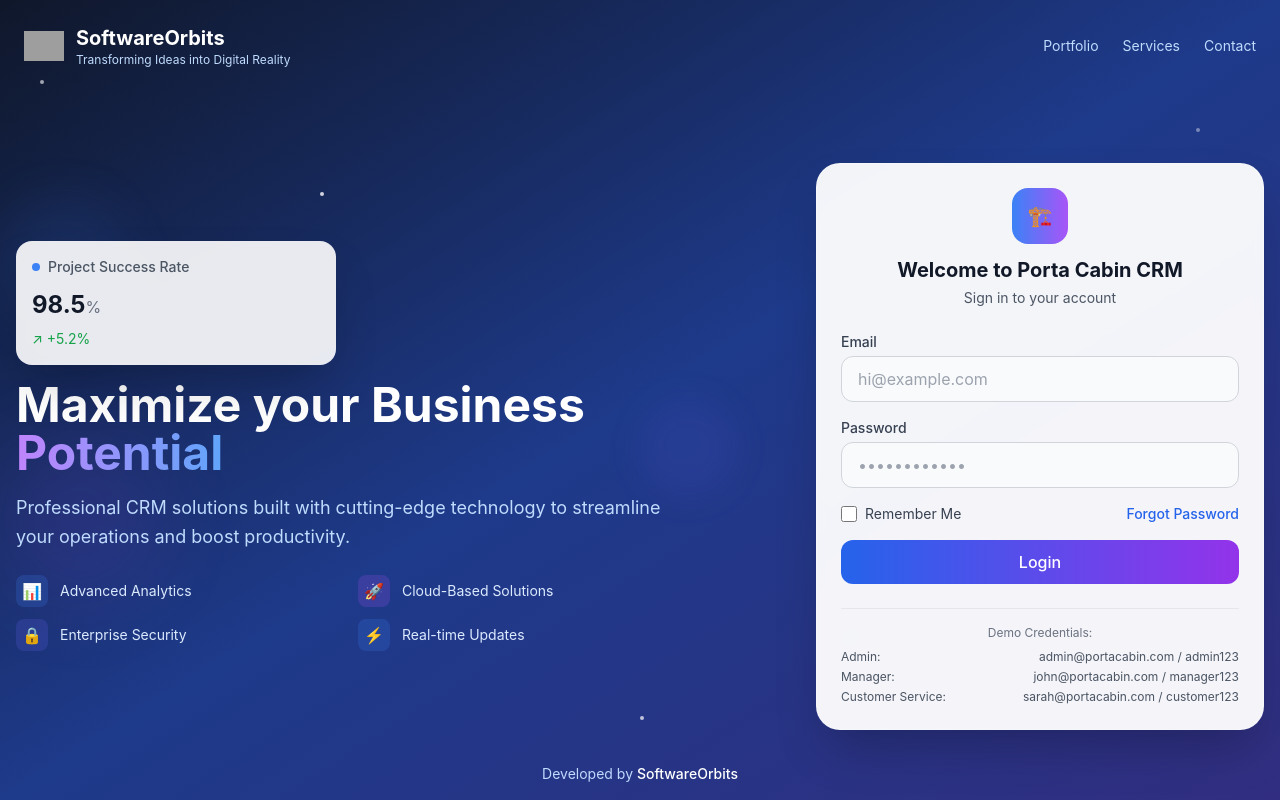
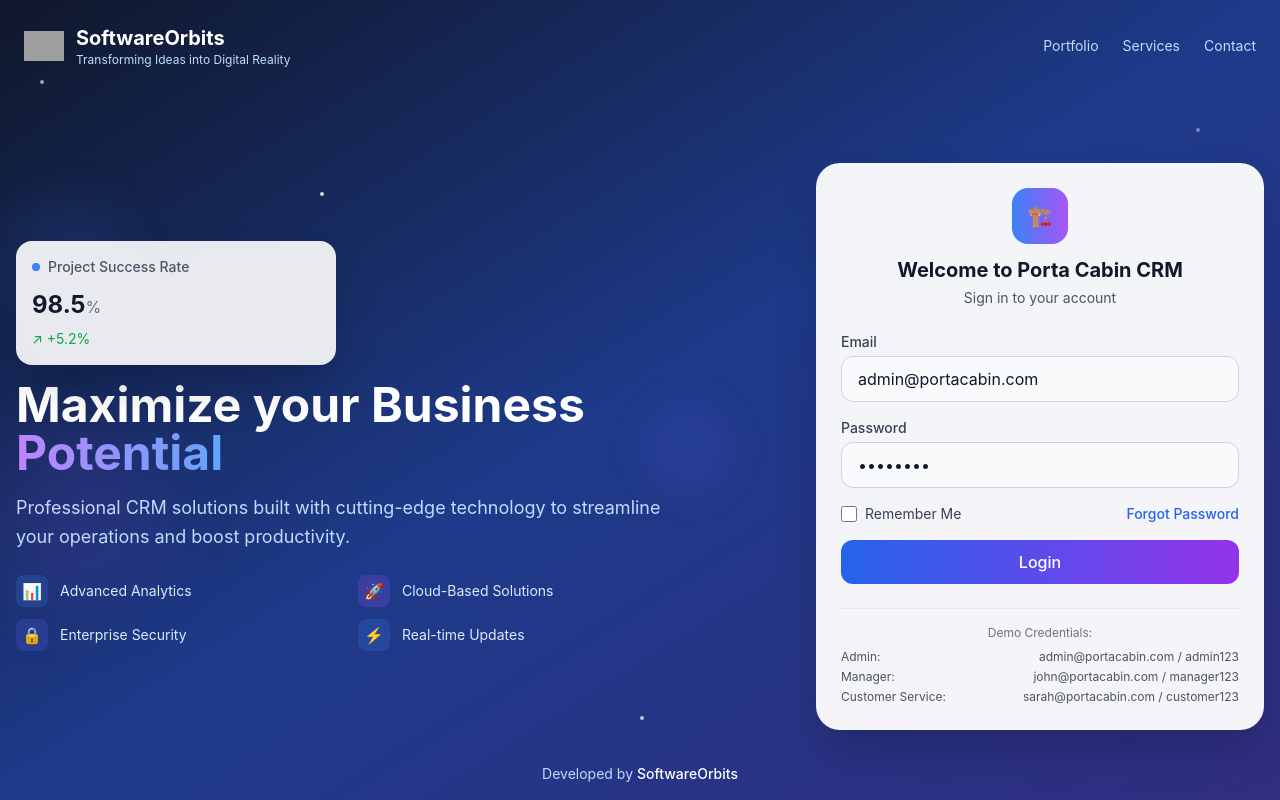
Before and after one commit to softwareOrbits/porta-cabin-crm, a React (Vite) app: page /login in a window 1280 px wide. Built offline with nearby package versions, Linux system fonts and the light colour scheme; grey boxes are pictures that could not be loaded.

Commit message:
Prefill login form with default admin credentials for testing
Co-authored-by: dev.hamzaasif0987 <dev.hamzaasif0987@gmail.com>

```diff
--- a/src/pages/Login.jsx
+++ b/src/pages/Login.jsx
@@ -4,8 +4,8 @@ import { useAuth } from '../contexts/AuthContext';
 
 export default function Login() {
   const [formData, setFormData] = useState({
-    email: '',
-    password: '',
+    email: 'admin@portacabin.com',
+    password: 'admin123',
     rememberMe: false
   });
   const [loading, setLoading] = useState(false);
```
